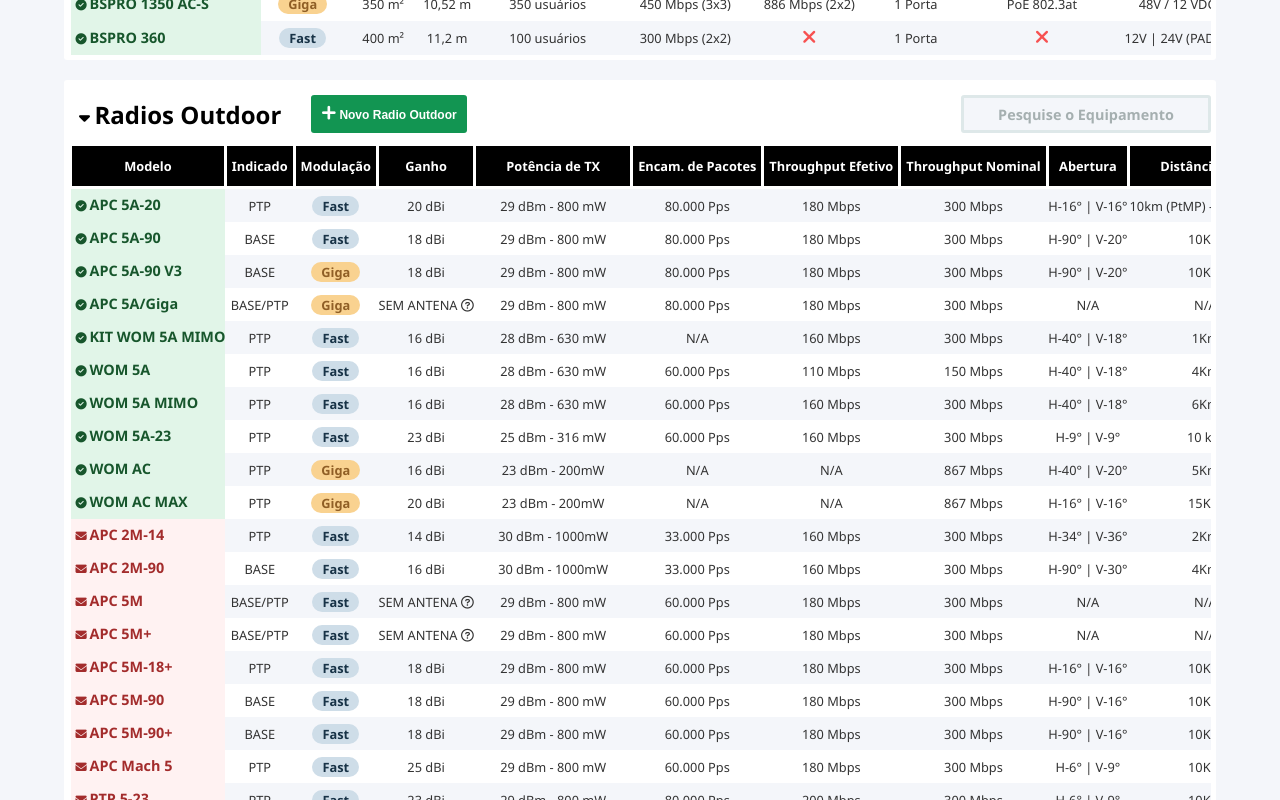
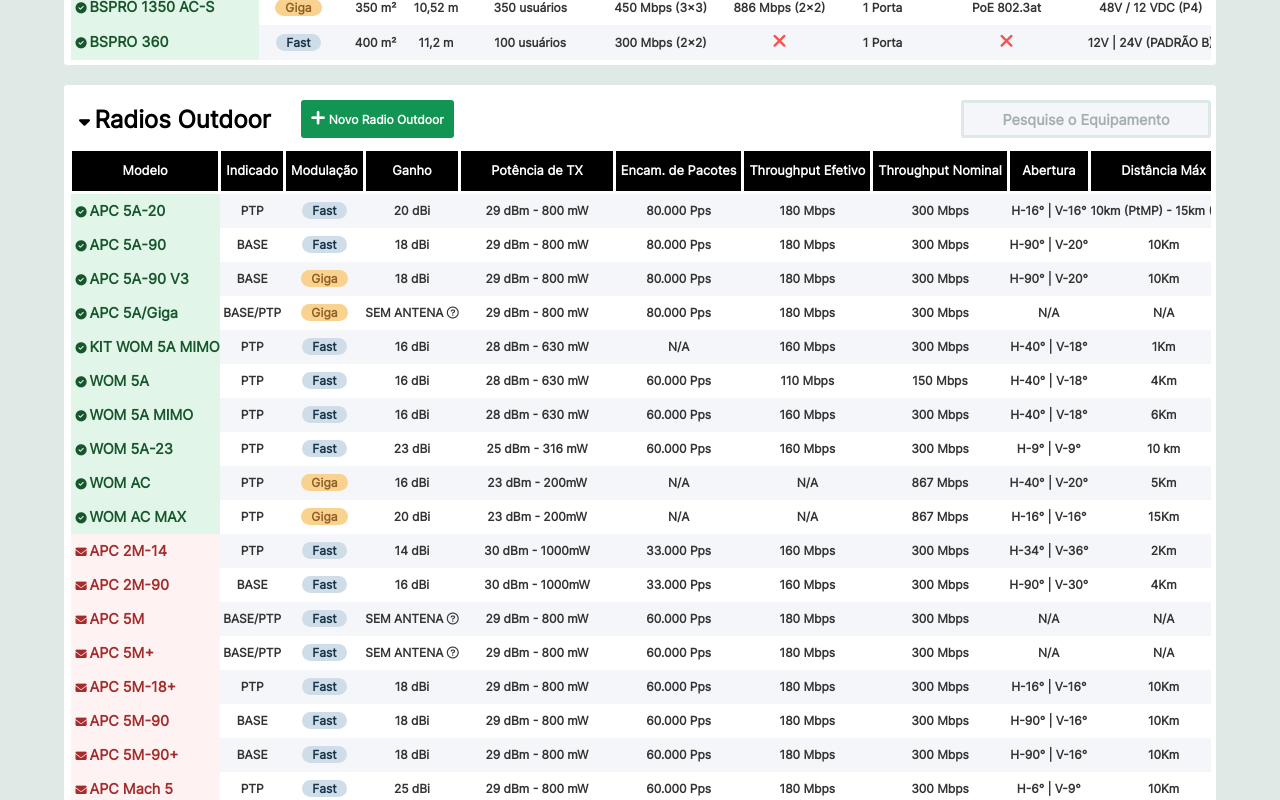
Before and after one commit to felipegcoutinho/olimpo, a React (Vite) app: page / in a window 1280 px wide. Shown: the part 921-1721 px from the top of the page. Built offline with nearby package versions, Linux system fonts and the light colour scheme; data requests are answered from the project's data file.

Commit message:
fonts adicionadas

```diff
--- a/src/App.module.css
+++ b/src/App.module.css
@@ -1,8 +1,11 @@
-@import url("https://fonts.googleapis.com/css2?family=Pacifico&display=swap");
-@import url("https://fonts.googleapis.com/css2?family=Inter:wght@400;700&display=swap");
+@font-face {
+  font-family: "Inter";
+  src: local("Inter"), url(./fonts/Inter-Regular.ttf) format("truetype");
+}
 
-.teste:hover {
-  background-color: deepskyblue;
+@font-face {
+  font-family: "Pacifico";
+  src: local("Pacifico"), url(./fonts/Pacifico-Regular.ttf) format("truetype");
 }
 
 * {
@@ -16,8 +19,8 @@
 }
 
 body {
-  background-color: #f4f6fa;
-  font-family: segoe UI, arial, Helvetica;
+  background-color: #dfe9e6;
+  font-family: "Inter", segoe UI, arial, Helvetica;
 }
 
 a {
@@ -26,10 +29,11 @@
   text-decoration: none;
 }
 
-input,
-select {
-  font-family: segoe UI, sans-serif, arial, Helvetica;
-  transition: 0.5s;
+button,
+option,
+select,
+input {
+  font-family: "Inter", segoe UI, arial, Helvetica;
 }
 
 .container {
@@ -65,7 +69,6 @@
 }
 
 /* main Search */
-
 .searchbarContainer {
   display: flex;
   margin-top: 20px;
@@ -77,14 +80,14 @@
   border-radius: 3px;
   color: white;
   font-size: 1rem;
+  font-weight: bold;
   padding: 15px;
   text-align: center;
   width: 500px;
-  font-weight: bold;
 }
 
 .mainsearchbar:focus-visible {
-  box-shadow: inset 0px 0px 0px 2px #ffc568;
+  box-shadow: inset 0px 0px 0px 2px white;
   outline: none;
 }
 
@@ -153,7 +156,7 @@
   box-shadow: 0 0 5px 0 rgba(0, 0, 0, 0.2);
   color: #006e39;
   cursor: pointer;
-  font-size: 0.95rem;
+  font-size: 0.9rem;
   font-weight: bold;
   height: 80px;
   margin: 3px;
@@ -196,6 +199,7 @@
   color: white;
   cursor: pointer;
   font-size: 0.8rem;
+  font-weight: bold;
   height: 40px;
   margin: 3px 5px 15px 0;
   width: 120px;
@@ -245,7 +249,6 @@
 
 .title {
   color: black;
-  font-family: segoe UI, sans-serif, arial, Helvetica;
   font-size: 1.5rem;
   font-weight: bold;
   margin-right: 20px;
@@ -311,6 +314,11 @@
   flex-direction: column;
 }
 
+input,
+select {
+  transition: 0.5s;
+}
+
 .formContainer input,
 select {
   border: 3px solid #dee8e9;
@@ -320,10 +328,6 @@
   margin: 5px 0;
   outline: none;
   padding: 10px 5px;
-}
-
-.header_box_content select {
-  padding: 5px;
 }
 
 .formLegenda {
@@ -338,7 +342,7 @@
 input[type="text"]:focus-visible,
 select[type="text"]:focus-visible {
   border: 3px solid #129552;
-  /* box-shadow: 0 0 4pt 0pt #85d485; */
+  box-shadow: 0 0 4pt 0pt #85d485;
 }
 
 input::placeholder {
@@ -608,8 +612,8 @@
 }
 
 .devicesTable td:not(:first-child) {
-  font-size: 0.8rem;
-  font-weight: 500;
+  font-size: 0.75rem;
+  font-weight: bold;
   padding: 1px;
 }
 
--- a/src/Components/ApModal.jsx
+++ b/src/Components/ApModal.jsx
@@ -125,7 +125,7 @@
             )}
             <option value="886 Mbps (2x2)">886 Mbps (2x2)</option>
             <option value="1300 Mbps (3x3)">1300 Mbps (3x3)</option>
-            <option value="-">-</option>
+            <option value="-">Não Possui</option>
             <option value="N/A">N/A</option>
           </select>
 
--- a/src/Components/Conversores.jsx
+++ b/src/Components/Conversores.jsx
@@ -128,7 +128,7 @@
 
         {admin && (
           <button className={style.btn_add} onClick={openModal}>
-            Adicionar Conversor de Mídia
+            Novo Conversor de Mídia
           </button>
         )}
       </div>
--- a/src/Components/Onu.jsx
+++ b/src/Components/Onu.jsx
@@ -131,7 +131,7 @@
 
         {admin && (
           <button className={style.btn_add} onClick={openModal}>
-            Adicionar Onu/Ont
+            Novo Onu/Ont
           </button>
         )}
       </div>
--- a/src/Components/Roteadores.jsx
+++ b/src/Components/Roteadores.jsx
@@ -142,7 +142,7 @@
 
         {admin && (
           <button className={style.btn_add} onClick={openModal}>
-            Adicionar Roteador
+            Novo Roteador
           </button>
         )}
 
--- a/src/Components/Sfp.jsx
+++ b/src/Components/Sfp.jsx
@@ -126,7 +126,7 @@
 
         {admin && (
           <button className={style.btn_add} onClick={openModal}>
-            Adicionar Módulo SFP
+            Novo Módulo SFP
           </button>
         )}
       </div>
--- a/src/Components/Switches.jsx
+++ b/src/Components/Switches.jsx
@@ -134,7 +134,7 @@
 
         {admin && (
           <button className={style.btn_add} onClick={openModal}>
-            Adicionar Switch
+            Novo Switch
           </button>
         )}
 
```
Also changed, not shown: src/Fonts/Inter-Regular.ttf (added), src/Fonts/Pacifico-Regular.ttf (added).
